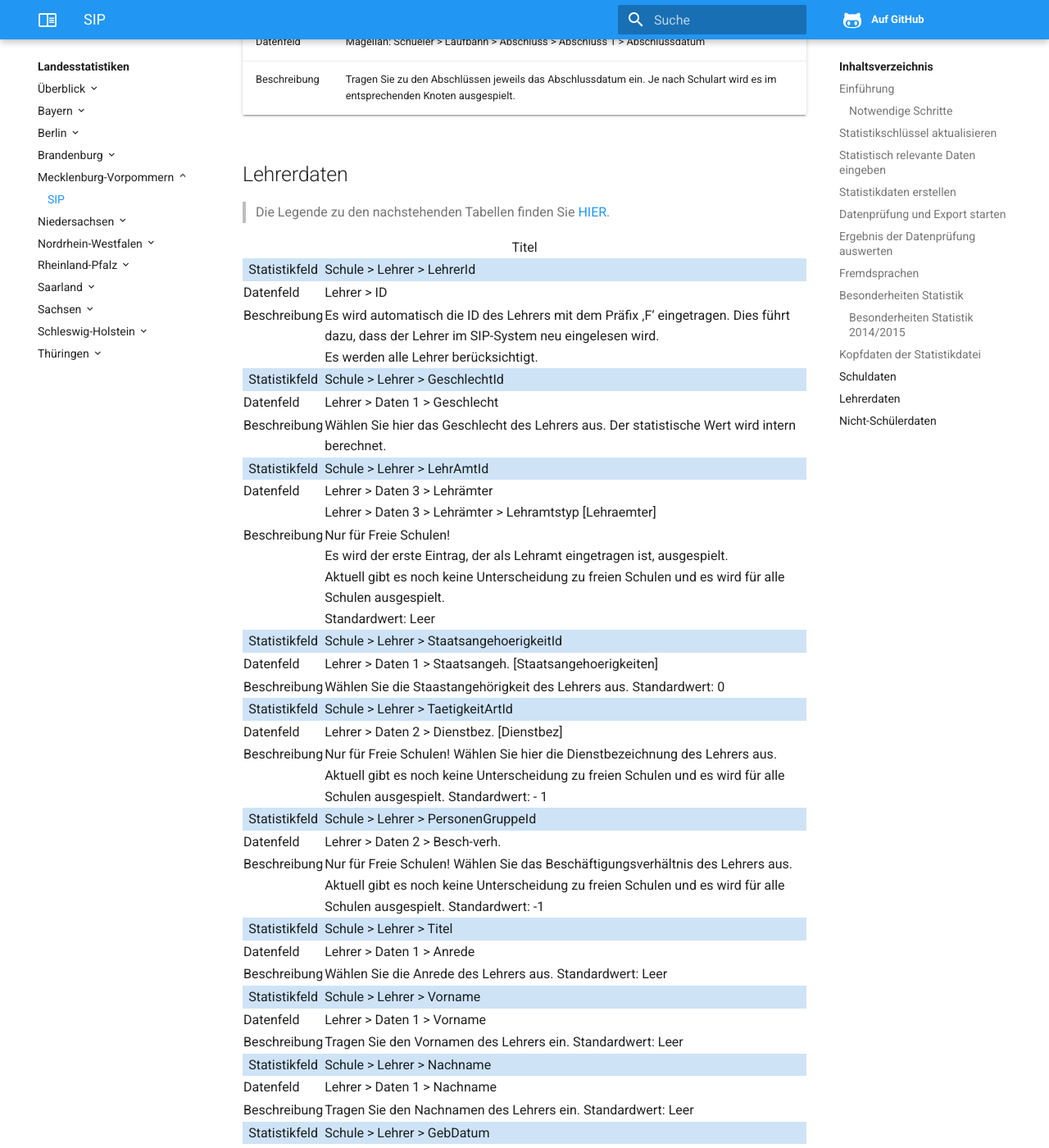
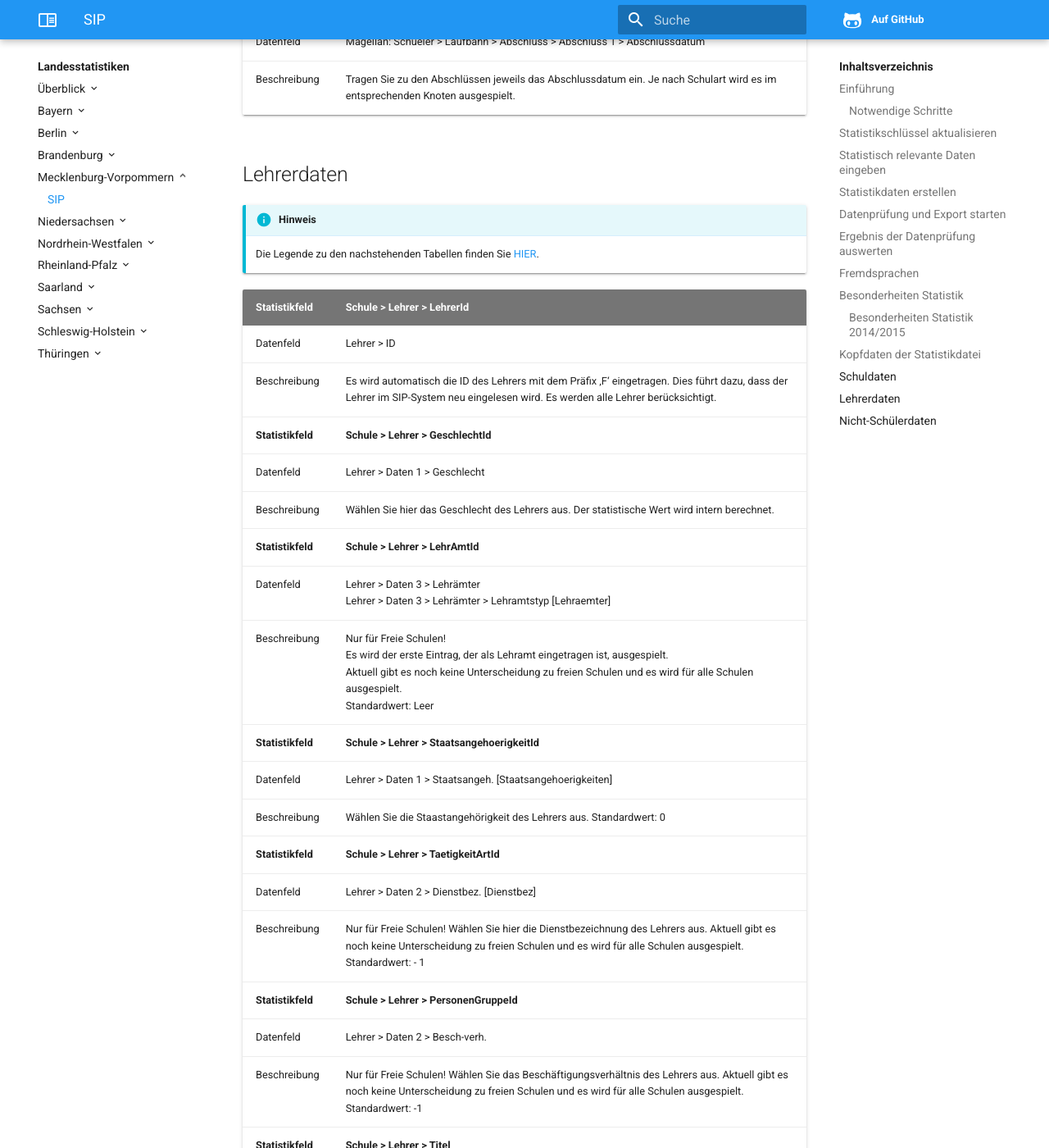
Before and after one commit to stuebersystems/doc.ls.de, an MkDocs documentation site: the page built from docs/mecklenburg-vorpommern/sip.md, in a window 1280 px wide and 1400 px high, scrolled down 13391 px. Shown: the whole window at 82% size. Built offline with MkDocs 1.6.1, drawn with Linux system fonts in a browser that asks for light colours; some of the changed text lies outside the part shown.

Commit message:
Tabelle formatiert

```diff
--- a/docs/mecklenburg-vorpommern/sip.md
+++ b/docs/mecklenburg-vorpommern/sip.md
@@ -12,7 +12,6 @@ Für Sie als Schule bedeutet dies: Sie müssen die folgende XML-Datei über das
 
 xxxxx_[DATUM].xml
 Hierbei steht xxxxx für Ihre Schulnummer und [DATUM] für das aktuelle Datum.
-
 
 !!! info "Hinweis"
 
@@ -271,312 +270,74 @@ Beschreibung |Wählen Sie die, an Ihrer Schule gemachten Abschlüsse des Schüle
 Datenfeld |Magellan: Schueler > Laufbahn > Abschluss > Abschluss 1 > Abschlussdatum
 Beschreibung |Tragen Sie zu den Abschlüssen jeweils das Abschlussdatum ein. Je nach Schulart wird es im entsprechenden Knoten ausgespielt.
 
-
-
-
 ## Lehrerdaten
 
+!!! info "Hinweis"
 
->Die Legende zu den nachstehenden Tabellen finden Sie [HIER](https://doc.ls.stueber.de/legende-statistikfelder/).
+    Die Legende zu den nachstehenden Tabellen finden Sie [HIER](https://doc.ls.stueber.de/legende-statistikfelder/).
 
-<table class="table">
-<caption></caption>
-<thead>
-<tr>
-<th colspan=2 style="background-color:#FFFFFF;">Titel</th>
-    </tr>
- </thead>
-<tbody>
-<tr style="background-color:#CEE3F6;">
-    <th>Statistikfeld</th>
-        <th align=left>Schule > Lehrer > LehrerId</th>
-    </tr>
-  <tr style="background-color:#FFFFFF;">
-    <td>Datenfeld</td>
-    <td> Lehrer > ID</td>
-    </tr>
-  <tr style="background-color:#FFFFFF;">
-    <td>Beschreibung</td>
-    <td>Es wird automatisch die ID des Lehrers mit dem Präfix ‚F‘ eingetragen. Dies führt dazu, dass der Lehrer im SIP-System neu eingelesen wird.   <br/> Es werden alle Lehrer berücksichtigt. </td>
-    </td>
-  </tr>
-<tr style="background-color:#CEE3F6;">
-    <th>Statistikfeld</th>
-        <th align=left>Schule > Lehrer > GeschlechtId</th>
-    </tr>
-  <tr style="background-color:#FFFFFF;">
-    <td>Datenfeld</td>
-    <td> Lehrer > Daten 1 >       Geschlecht</td>
-    </tr>
-  <tr style="background-color:#FFFFFF;">
-    <td>Beschreibung</td>
-    <td>Wählen Sie hier das Geschlecht des Lehrers aus. Der statistische Wert wird intern berechnet.</td>
-    </td>
-  </tr>
-<tr style="background-color:#CEE3F6;">
-    <th>Statistikfeld</th>
-        <th align=left>Schule > Lehrer > LehrAmtId</th>
-    </tr>
-  <tr style="background-color:#FFFFFF;">
-    <td>Datenfeld</td>
-    <td>Lehrer > Daten 3 >   Lehrämter <br/>Lehrer > Daten 3 > Lehrämter > Lehramtstyp [Lehraemter]</td>
-    </tr>
-  <tr style="background-color:#FFFFFF;">
-    <td>Beschreibung</td>
-    <td>Nur für Freie Schulen!  <br/>  Es wird der erste Eintrag, der als Lehramt eingetragen ist, ausgespielt.  <br/>Aktuell gibt es noch keine Unterscheidung zu freien Schulen und es wird für alle Schulen ausgespielt. <br/> Standardwert: Leer</td>
-    </td>
-  </tr>
-  <tr style="background-color:#CEE3F6;">
-    <th>Statistikfeld</th>
-        <th align=left>Schule > Lehrer > StaatsangehoerigkeitId</th>
-    </tr>
-  <tr style="background-color:#FFFFFF;">
-    <td>Datenfeld</td>
-    <td> Lehrer > Daten 1 >  Staatsangeh. [Staatsangehoerigkeiten]</td>
-    </tr>
-  <tr style="background-color:#FFFFFF;">
-    <td>Beschreibung</td>
-    <td>Wählen Sie die Staastangehörigkeit des Lehrers aus.    Standardwert: 0</td>
-    </td>
-  </tr>
-  <tr style="background-color:#CEE3F6;">
-    <th>Statistikfeld</th>
-        <th align=left>Schule > Lehrer > TaetigkeitArtId</th>
-    </tr>
-  <tr style="background-color:#FFFFFF;">
-    <td>Datenfeld</td>
-    <td> Lehrer > Daten 2 >   Dienstbez.   [Dienstbez]</td>
-    </tr>
-  <tr style="background-color:#FFFFFF;">
-    <td>Beschreibung</td>
-    <td>Nur für Freie Schulen!  Wählen Sie hier die Dienstbezeichnung des Lehrers aus.   Aktuell gibt es noch keine Unterscheidung zu freien Schulen und es wird für alle Schulen ausgespielt.   Standardwert: - 1 </td>
-    </td>
-  </tr>
-  <tr style="background-color:#CEE3F6;">
-    <th>Statistikfeld</th>
-        <th align=left>Schule > Lehrer > PersonenGruppeId</th>
-    </tr>
-  <tr style="background-color:#FFFFFF;">
-    <td>Datenfeld</td>
-    <td>Lehrer > Daten 2 >     Besch-verh.</td>
-    </tr>
-  <tr style="background-color:#FFFFFF;">
-    <td>Beschreibung</td>
-    <td> Nur für Freie Schulen!   Wählen Sie das Beschäftigungsverhältnis des Lehrers aus.   Aktuell gibt es noch keine Unterscheidung zu freien Schulen und es wird für alle Schulen ausgespielt.    Standardwert: -1 	</td>
-    </td>
-  </tr>
-  <tr style="background-color:#CEE3F6;">
-    <th>Statistikfeld</th>
-        <th align=left>Schule > Lehrer > Titel</th>
-    </tr>
-  <tr style="background-color:#FFFFFF;">
-    <td>Datenfeld</td>
-    <td> Lehrer > Daten 1 > Anrede</td>
-    </tr>
-  <tr style="background-color:#FFFFFF;">
-    <td>Beschreibung</td>
-    <td>Wählen Sie die Anrede des Lehrers aus.    Standardwert: Leer</td>
-    </td>
-  </tr>
-  <tr style="background-color:#CEE3F6;">
-    <th>Statistikfeld</th>
-        <th align=left>Schule > Lehrer > Vorname</th>
-    </tr>
-  <tr style="background-color:#FFFFFF;">
-    <td>Datenfeld</td>
-    <td> Lehrer > Daten 1 > Vorname</td>
-    </tr>
-  <tr style="background-color:#FFFFFF;">
-    <td>Beschreibung</td>
-    <td>Tragen Sie den Vornamen des Lehrers ein.  Standardwert: Leer</td>
-    </td>
-  </tr>
-  <tr style="background-color:#CEE3F6;">
-    <th>Statistikfeld</th>
-        <th align=left>Schule > Lehrer > Nachname</th>
-    </tr>
-  <tr style="background-color:#FFFFFF;">
-    <td>Datenfeld</td>
-    <td>      Lehrer > Daten 1 >    Nachname   </td>
-    </tr>
-  <tr style="background-color:#FFFFFF;">
-    <td>Beschreibung</td>
-    <td>Tragen Sie den Nachnamen des Lehrers ein.     Standardwert: Leer</td>
-    </td>
-  </tr>
-<tr style="background-color:#CEE3F6;">
-    <th>Statistikfeld</th>
-        <th align=left>Schule > Lehrer > GebDatum</th>
-    </tr>
-  <tr style="background-color:#FFFFFF;">
-    <td>Datenfeld</td>
-    <td> Lehrer > Daten 1 >   Geburtsdatum<br/></td>
-    </tr>
-  <tr style="background-color:#FFFFFF;">
-    <td>Beschreibung</td>
-    <td>Tragen Sie das Geburtsdatum des Lehrers ein.  Standardwert: 01.01.1900</td>
-    </td>
-  </tr>
-  <tr style="background-color:#CEE3F6;">
-    <th>Statistikfeld</th>
-        <th align=left>Schule > Lehrer > FachLehrBefaehigung > FachID</th>
-    </tr>
-  <tr style="background-color:#FFFFFF;">
-    <td>Datenfeld</td>
-    <td>  Lehrer > Daten 3 >    Lehrämter<br/>    Lehrer > Daten 3 >   Lehrämter > Lehramtstyp      [Lehraemter]    </td>
-    </tr>
-  <tr style="background-color:#FFFFFF;">
-    <td>Beschreibung</td>
-    <td>  |
- Es werden alle als Lehrbefähigung eingetragenen Lehrämter ausgespielt.  Standardwert: Knoten wird nicht angelegt.	</td>
-    </td>
-  </tr>
-<tr style="background-color:#CEE3F6;">
-    <th>Statistikfeld</th>
-        <th align=left>Schule > Lehrer > Ausbildung >  AbschlussArtId<br/>
-Schule > Lehrer > Ausbildung >   QualifikationId<br/><br/>
-Schule > Lehrer > Beschaeftigung >   ZugangsArtId<br/>
-Schule > Lehrer > Beschaeftigung >   BeschaeftigungsUmfangId<br/>
-Schule > Lehrer > Beschaeftigung >   RegelStundenId<br/>
-Schule > Lehrer > Beschaeftigung >   VertragsStunden<br/>
-Schule > Lehrer > Beschaeftigung >   ZugangsDatum<br/><br/>
-Schule > Lehrer > LehrerUe > UeId<br/>
-Schule > Lehrer > LehrerUe >  GueltigAb<br/>
-Schule > Lehrer > LehrerUe >   GueltigBis</th>
-    </tr>
-  <tr style="background-color:#FFFFFF;">
-    <td>Datenfeld</td>
-    <td>     -    </td>
-    </tr>
-  <tr style="background-color:#FFFFFF;">
-    <td>Beschreibung</td>
-    <td> Merkmale werden nicht unterstützt. 	</td>
-    </td>
-  </tr>
-  <tr style="background-color:#CEE3F6;">
-    <th>Statistikfeld</th>
-        <th align=left>Schule > Lehrer > Altersteilzeit > GrundId<br/>
-Schule > Lehrer > Altersteilzeit >   Stunden<br/>
-Schule > Lehrer > Altersteilzeit >   GueltigAb<br/>
-Schule > Lehrer > Altersteilzeit >  GueltigBis<br/><br/>
-Schule > Lehrer > Arbeitszeitkonto >     GrundId<br/>
-Schule > Lehrer > Arbeitszeitkonto >  Stunden<br/>
-Schule > Lehrer > Arbeitszeitkonto >    GueltigAb<br/>
-Schule > Lehrer > Arbeitszeitkonto >      GueltigBis</th>
-    </tr>
-  <tr style="background-color:#FFFFFF;">
-    <td>Datenfeld</td>
-    <td>         </td>
-    </tr>
-  <tr style="background-color:#FFFFFF;">
-    <td>Beschreibung</td>
-    <td>Nur für Freie Schulen! <br/> Merkmale werden nicht unterstützt.</td>
-    </td>
-  </tr>
-  <tr style="background-color:#CEE3F6;">
-    <th>Statistikfeld</th>
-        <th align=left>Schule > Lehrer > Rolle > RolleId</th>
-    </tr>
-  <tr style="background-color:#FFFFFF;">
-    <td>Datenfeld</td>
-    <td>Mandanten > Daten 1 > Schulleiter/Stellvertreter <br/>Klassen > Zeitraeume >  Klassenleiter1</td>
-    </tr>
-  <tr style="background-color:#FFFFFF;">
-    <td>Beschreibung</td>
-    <td>Tragen Sie beim Mandanten ein, welche Lehrer die Rolle des Schulleiters und des Stellvertreters haben.    <br/>Achtung: Aktuell wird die Rolle des Klassenleiters nicht unterstützt.</td>
-    </td>
-  </tr>
-  <tr style="background-color:#CEE3F6;">
-    <th>Statistikfeld</th>
-        <th align=left>Schule > Lehrer > Rolle > KlasseId</th>
-    </tr>
-  <tr style="background-color:#FFFFFF;">
-    <td>Datenfeld</td>
-    <td>     -    </td>
-    </tr>
-  <tr style="background-color:#FFFFFF;">
-    <td>Beschreibung</td>
-    <td>Wird entsprechend der Rolle berechnet.   -1 bei Schulleiter und Stellvertreter.</td>
-    </td>
-  </tr>
-  <tr style="background-color:#CEE3F6;">
-    <th>Statistikfeld</th>
-        <th align=left>Schule > Lehrer > Rolle > GueltigAb</th>
-    </tr>
-  <tr style="background-color:#FFFFFF;">
-    <td>Datenfeld</td>
-    <td>   -      </td>
-    </tr>
-  <tr style="background-color:#FFFFFF;">
-    <td>Beschreibung</td>
-    <td>Entsprechend der Eingabe im Dialogfenster.</td>
-    </td>
-  </tr>
-  <tr style="background-color:#CEE3F6;">
-    <th>Statistikfeld</th>
-        <th align=left>Schule > Lehrer > Rolle > GueltigBis</th>
-    </tr>
-  <tr style="background-color:#FFFFFF;">
-    <td>Datenfeld</td>
-    <td>      -   </td>
-    </tr>
-  <tr style="background-color:#FFFFFF;">
-    <td>Beschreibung</td>
-    <td> Entsprechend der Eingabe im Dialogfenster. 	</td>
-    </td>
-  </tr>
-  <tr style="background-color:#CEE3F6;">
-    <th>Statistikfeld</th>
-        <th align=left>Schule > Lehrer > Anrechnung >  AnrechnungsArtId<br/>
-Schule > Lehrer > Anrechnung >     Stunden<br/>
-Schule > Lehrer > Anrechnung >       GueltigAb<br/>
-Schule > Lehrer > Anrechnung >      GueltigBis<br/><br/>
-Schule > Lehrer > PmsAEinsatz >      EinsatzArtId<br/>
-Schule > Lehrer > PmsAEinsatz >     Stunden<br/>
-Schule > Lehrer > PmsAEinsatz >     GueltigAb<br/>
-Schule > Lehrer > PmsAEinsatz >    GueltigBis<br/><br/>
-Schule > Lehrer > StundenAbgabe >    SchuleId<br/>
-Schule > Lehrer > StundenAbgabe >  Stunden<br/>
-Schule > Lehrer > StundenAbgabe >       GueltigAb<br/>
-Schule > Lehrer > StundenAbgabe >  GueltigBis</th>
-    </tr>
-  <tr style="background-color:#FFFFFF;">
-    <td>Datenfeld</td>
-    <td>   -      </td>
-    </tr>
-  <tr style="background-color:#FFFFFF;">
-    <td>Beschreibung</td>
-    <td> Merkmale werden nicht unterstützt. 	</td>
-    </td>
-  </tr>
-  <tr style="background-color:#CEE3F6;">
-    <th>Statistikfeld</th>
-        <th align=left>Schule > Lehrer > Abgang >  AbgangsArtId</th>
-    </tr>
-  <tr style="background-color:#FFFFFF;">
-    <td>Datenfeld</td>
-    <td>Lehrer > Daten 2 >  Abgangsart  LehrerAbgaenge]</td>
-    </tr>
-  <tr style="background-color:#FFFFFF;">
-    <td>Beschreibung</td>
-    <td>Wählen Sie die Abgangsart des Lehrers aus.</td>
-    </td>
-  </tr>
-  <tr style="background-color:#CEE3F6;">
-    <th>Statistikfeld</th>
-        <th align=left>Schule > Lehrer > Abgang > AbgangsDatum</th>
-    </tr>
-  <tr style="background-color:#FFFFFF;">
-    <td>Datenfeld</td>
-    <td>Lehrer > Daten 2 >   Abgang am</td>
-    </tr>
-  <tr style="background-color:#FFFFFF;">
-    <td>Beschreibung</td>
-    <td>Tragen Sie das Abgangsdatum des Lehrers ein.</td>
-    </td>
-  </tr>
-</tbody>
-</table>
+**Statistikfeld** | **Schule > Lehrer > LehrerId**
+---|---
+Datenfeld |Lehrer > ID
+Beschreibung |Es wird automatisch die ID des Lehrers mit dem Präfix ‚F‘ eingetragen. Dies führt dazu, dass der Lehrer im SIP-System neu eingelesen wird. Es werden alle Lehrer berücksichtigt.
+**Statistikfeld** |**Schule > Lehrer > GeschlechtId**
+Datenfeld |Lehrer > Daten 1 > Geschlecht
+Beschreibung  | Wählen Sie hier das Geschlecht des Lehrers aus. Der statistische Wert wird intern berechnet.
+**Statistikfeld**| **Schule > Lehrer > LehrAmtId**
+Datenfeld |Lehrer > Daten 3 > Lehrämter<br/>Lehrer > Daten 3 > Lehrämter > Lehramtstyp [Lehraemter]
+Beschreibung |Nur für Freie Schulen!<br/>Es wird der erste Eintrag, der als Lehramt eingetragen ist, ausgespielt.<br/>Aktuell gibt es noch keine Unterscheidung zu freien Schulen und es wird für alle Schulen ausgespielt.<br/>Standardwert: Leer
+**Statistikfeld**| **Schule > Lehrer > StaatsangehoerigkeitId**
+Datenfeld |Lehrer > Daten 1 > Staatsangeh. [Staatsangehoerigkeiten]
+Beschreibung |Wählen Sie die Staastangehörigkeit des Lehrers aus. Standardwert: 0
+**Statistikfeld** |  **Schule > Lehrer > TaetigkeitArtId**
+Datenfeld |Lehrer > Daten 2 > Dienstbez. [Dienstbez]
+Beschreibung |Nur für Freie Schulen! Wählen Sie hier die Dienstbezeichnung des Lehrers aus. Aktuell gibt es noch keine Unterscheidung zu freien Schulen und es wird für alle Schulen ausgespielt. Standardwert: - 1
+**Statistikfeld** | **Schule > Lehrer > PersonenGruppeId**
+Datenfeld |Lehrer > Daten 2 > Besch-verh.
+Beschreibung|Nur für Freie Schulen! Wählen Sie das Beschäftigungsverhältnis des Lehrers aus. Aktuell gibt es noch keine Unterscheidung zu freien Schulen und es wird für alle Schulen ausgespielt. Standardwert: -1
+**Statistikfeld**  |**Schule > Lehrer > Titel**
+Datenfeld |Lehrer > Daten 1 > Anrede
+Beschreibung|Wählen Sie die Anrede des Lehrers aus. Standardwert: Leer
+**Statistikfeld**|  **Schule > Lehrer > Vorname**
+Datenfeld |Lehrer > Daten 1 > Vorname
+Beschreibung |Tragen Sie den Vornamen des Lehrers ein. Standardwert: Leer
+**Statistikfeld** | **Schule > Lehrer > Nachname**
+Datenfeld |Lehrer > Daten 1 > Nachname
+Beschreibung |Tragen Sie den Nachnamen des Lehrers ein. Standardwert: Leer
+**Statistikfeld**|  **Schule > Lehrer > GebDatum**
+Datenfeld |Lehrer > Daten 1 > Geburtsdatum
+Beschreibung |Tragen Sie das Geburtsdatum des Lehrers ein. Standardwert: 01.01.1900
+**Statistikfeld** |  **Schule > Lehrer > FachLehrBefaehigung > FachID**
+Datenfeld |Lehrer > Daten 3 > Lehrämter.<br/>Lehrer > Daten 3 > Lehrämter > Lehramtstyp [Lehraemter]
+Beschreibung | Es werden alle als Lehrbefähigung eingetragenen Lehrämter ausgespielt. Standardwert: Knoten wird nicht angelegt.
+**Statistikfeld** |  **Schule > Lehrer > Ausbildung > AbschlussArtId<br/>Schule > Lehrer > Ausbildung > QualifikationId<br/><br/>Schule > Lehrer > Beschaeftigung > ZugangsArtId<br/> Schule > Lehrer > Beschaeftigung > BeschaeftigungsUmfangId<br/>Schule > Lehrer > Beschaeftigung > RegelStundenId<br/>Schule > Lehrer > Beschaeftigung > VertragsStunden<br/> Schule > Lehrer > Beschaeftigung > ZugangsDatum<br/><br/>Schule > Lehrer > LehrerUe > UeId<br/>Schule > Lehrer > LehrerUe > GueltigAb<br/>Schule > Lehrer > LehrerUe > GueltigBis**
+Datenfeld |-
+Beschreibung |Merkmale werden nicht unterstützt.
+**Statistikfeld** | **Schule > Lehrer > Altersteilzeit > GrundId<br/>Schule > Lehrer > Altersteilzeit > Stunden<br/>Schule > Lehrer > Altersteilzeit > GueltigAb<br/>Schule > Lehrer > Altersteilzeit > GueltigBis<br/><br/>Schule > Lehrer > Arbeitszeitkonto > GrundId<br/>Schule > Lehrer > Arbeitszeitkonto > Stunden<br/>Schule > Lehrer > Arbeitszeitkonto > GueltigAb<br/>Schule > Lehrer > Arbeitszeitkonto > GueltigBis**
+Datenfeld | -
+Beschreibung| Nur für Freie Schulen!<br/>Merkmale werden nicht unterstützt.
+**Statistikfeld**  | **Schule > Lehrer > Rolle > RolleId**
+Datenfeld |Mandanten > Daten 1 > Schulleiter/Stellvertreter<br/>Klassen > Zeitraeume > Klassenleiter1
+Beschreibung|Tragen Sie beim Mandanten ein, welche Lehrer die Rolle des Schulleiters und des Stellvertreters haben.<br/>Achtung: Aktuell wird die Rolle des Klassenleiters nicht unterstützt.
+**Statistikfeld** | **Schule > Lehrer > Rolle > KlasseId**
+Datenfeld |-
+Beschreibung|Wird entsprechend der Rolle berechnet. -1 bei Schulleiter und Stellvertreter.
+**Statistikfeld** | **Schule > Lehrer > Rolle > GueltigAb**
+Datenfeld |-
+Beschreibung |Entsprechend der Eingabe im Dialogfenster.
+**Statistikfeld** | **Schule > Lehrer > Rolle > GueltigBis**
+Datenfeld |-
+Beschreibung |Entsprechend der Eingabe im Dialogfenster.
+**Statistikfeld** |  **Schule > Lehrer > Anrechnung > AnrechnungsArtId<br/>Schule > Lehrer > Anrechnung > Stunden<br/>Schule > Lehrer > Anrechnung > GueltigAb<br/>Schule > Lehrer > Anrechnung > GueltigBis<br/><br/>Schule > Lehrer > PmsAEinsatz > EinsatzArtId<br/>Schule > Lehrer > PmsAEinsatz > Stunden<br/>Schule > Lehrer > PmsAEinsatz > GueltigAb<br/>Schule > Lehrer > PmsAEinsatz > GueltigBis<br/><br/>Schule > Lehrer > StundenAbgabe > SchuleId<br/>Schule > Lehrer > StundenAbgabe > Stunden<br/>Schule > Lehrer > StundenAbgabe > GueltigAb<br/>Schule > Lehrer > StundenAbgabe > GueltigBis**
+Datenfeld |-
+Beschreibung |Merkmale werden nicht unterstützt.
+**Statistikfeld** |  **Schule > Lehrer > Abgang > AbgangsArtId**
+Datenfeld |Lehrer > Daten 2 > Abgangsart LehrerAbgaenge]
+Beschreibung |Wählen Sie die Abgangsart des Lehrers aus.
+**Statistikfeld** |  **Schule > Lehrer > Abgang > AbgangsDatum**
+Datenfeld |Lehrer > Daten 2 > Abgang am
+Beschreibung |Tragen Sie das Abgangsdatum des Lehrers ein.
+
 
 ## Nicht-Schülerdaten
 
```
